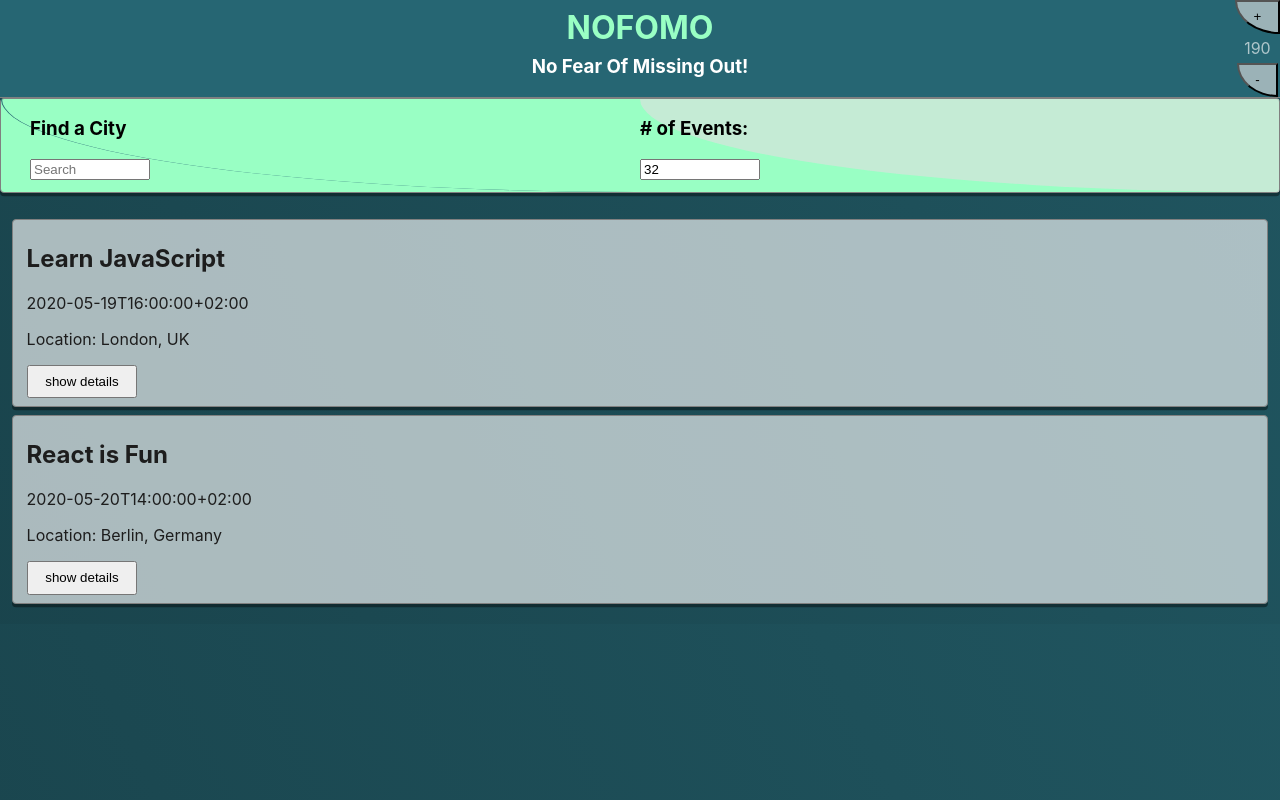
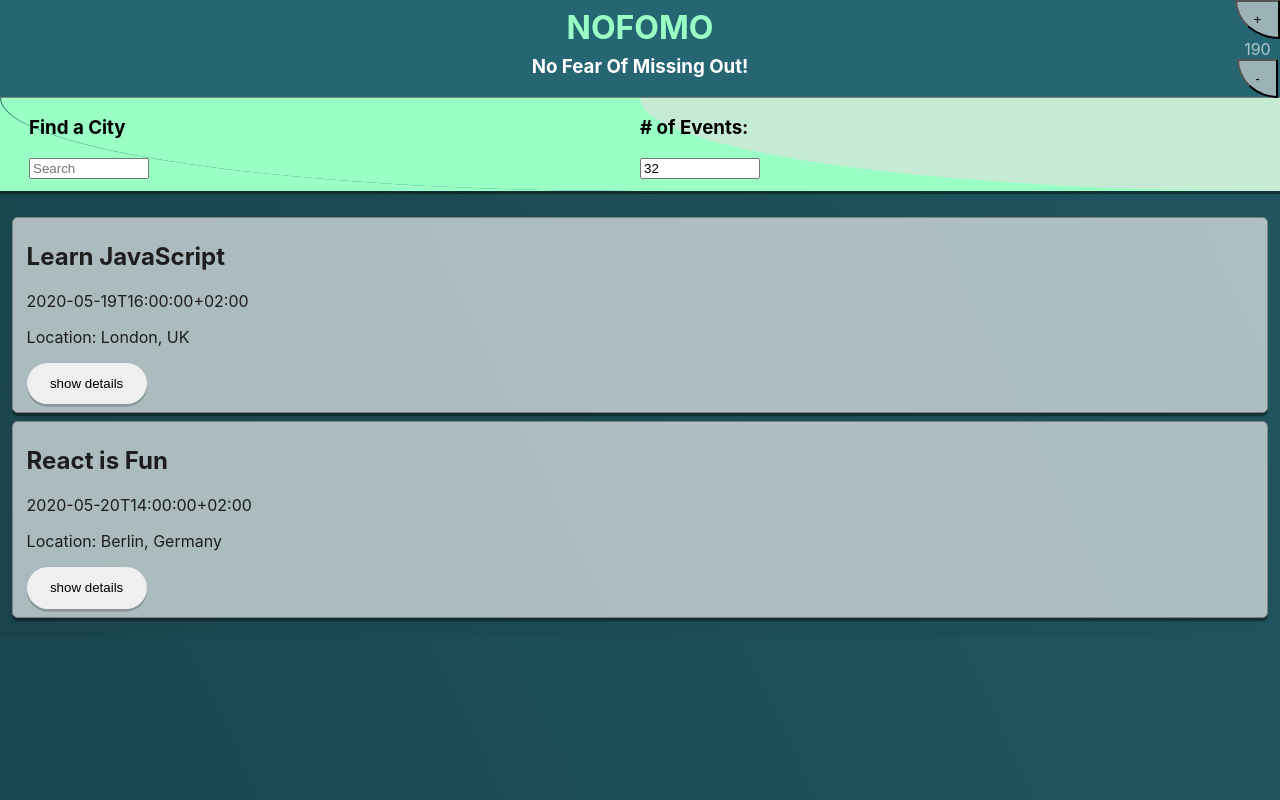
Before and after one commit to GuyRimel/nofomo, a React (Create React App) app: page / in a window 1280 px wide. Built offline with nearby package versions, Linux system fonts and the light colour scheme.

Commit message:
updated css

```diff
--- a/src/App.css
+++ b/src/App.css
@@ -62,12 +62,12 @@ input {
 .filter-box,
 .Event {
   margin-bottom: .35em;
-  border: 1px solid var(--gray50);
-  border-radius: .25em;
   box-shadow: 0 .2em hsla(0, 0%, 0%, 40%);
 }
 
 .Event {
+  border: 1px solid var(--gray50);
+  border-radius: .35em;
   background: var(--white-alpha);
   margin: .25em .75em;
   padding: .25em .85em .5em;
@@ -81,9 +81,22 @@ input {
   box-shadow: 0 .2em hsla(0, 0%, 100%, 40%);
 }
 
-button {
-  padding: .55em 1.25em;
+.details-button {
+  padding: 1em 1.25em;
+  border-radius: 3em;
+  border: none;
+  box-shadow: 0 .2em hsla(0, 0%, 0%, 20%);
+  width: 120px;
 }
+
+.details-button:active {
+  background-color: var(--heading-text);
+  opacity: .75;
+  box-shadow: none;
+  transform: translateY(.2em);
+}
+
+.Event.expanded .details-button { background-color: white; }
 
 .subtitle { margin-top: 0;}
 
@@ -103,6 +116,7 @@ button {
 .ThemeChanger button {
   background-color: var(--gray88);
   border-bottom-left-radius: 100%;
+  padding: .75em 1.25em;
 }
 
 .ThemeChanger button:active {
@@ -126,6 +140,7 @@ button {
   display: grid;
   width: inherit;
   grid-template-columns: 50% auto;
+  border: none;
 }
 
 .suggestions {
```
